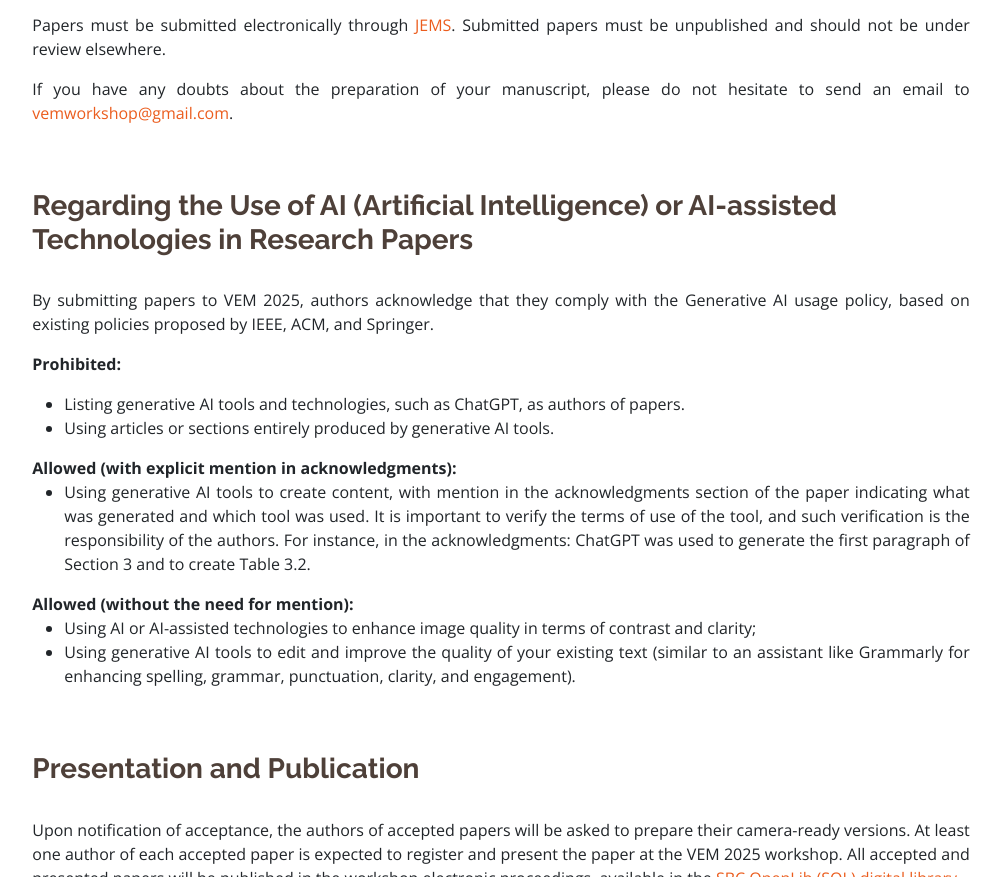
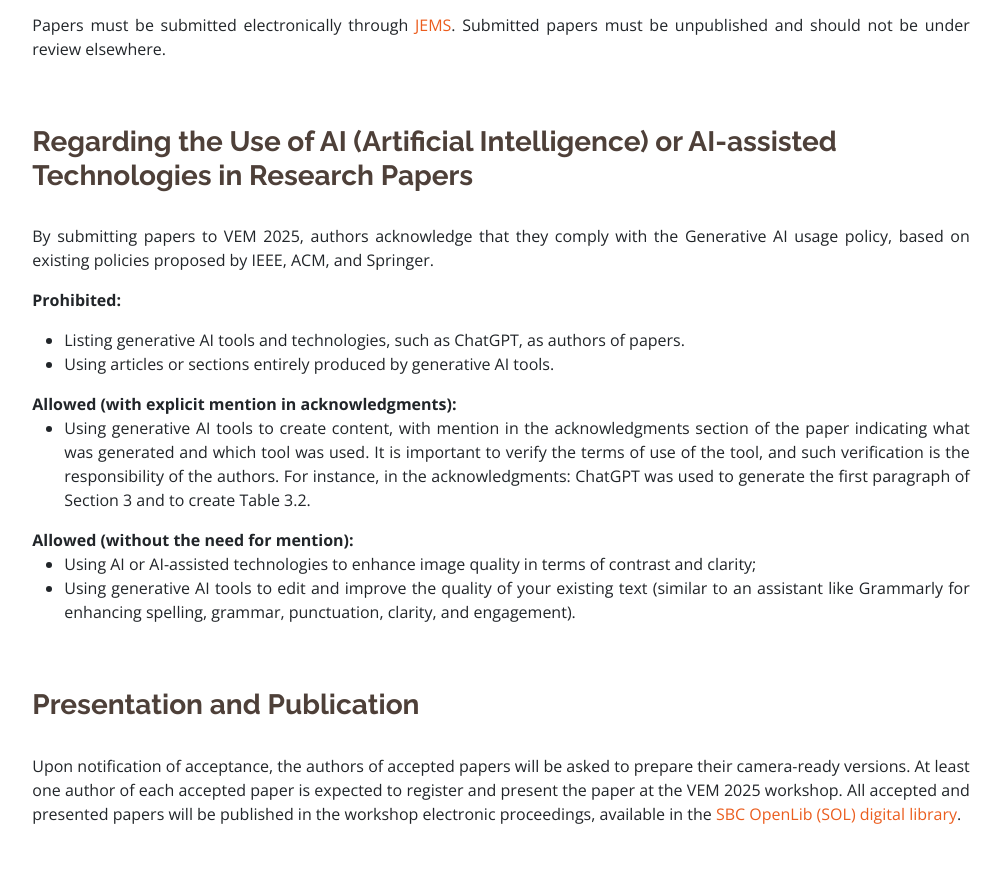
Before and after one commit to vemworkshop/vem2025, a plain HTML site: page callForPapers.html in a window 1280 px wide. Shown: the part 3163-4040 px from the top of the page, without its empty margins (139-1141 px from the left). Drawn offline with nearby package versions, Linux system fonts and the light colour scheme.

Commit message:
Update callForPapers.html
Removing invalid email from CFP

```diff
--- a/callForPapers.html
+++ b/callForPapers.html
@@ -339,11 +339,7 @@
                   <a href="https://jems3.sbc.org.br/vem2025" target="_blank">JEMS</a>.
                   Submitted papers must be unpublished and should not be under review elsewhere.
                 </p>
-                <p style="text-align: justify;">
-                  If you have any doubts about the preparation of your manuscript,
-                  please do not hesitate to send an email to
-                  <a href="mailto:vemworkshop@gmail.com" class="email">vemworkshop@gmail.com</a>.
-                </p>
+
               </div>
             </div>
           </div>
```
